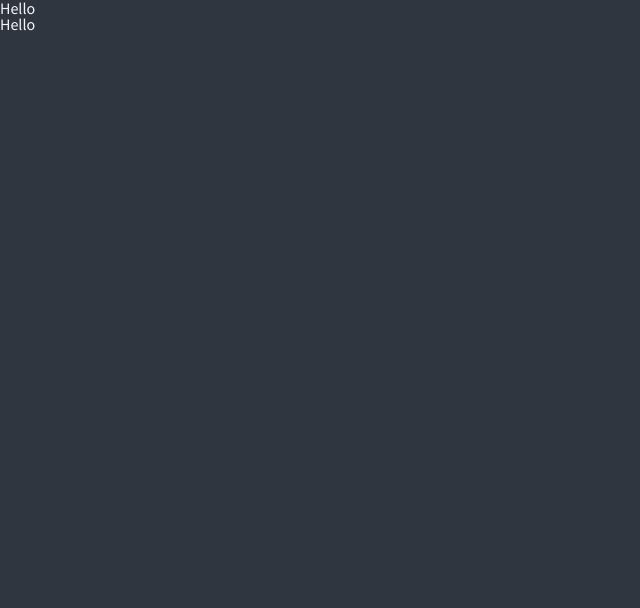
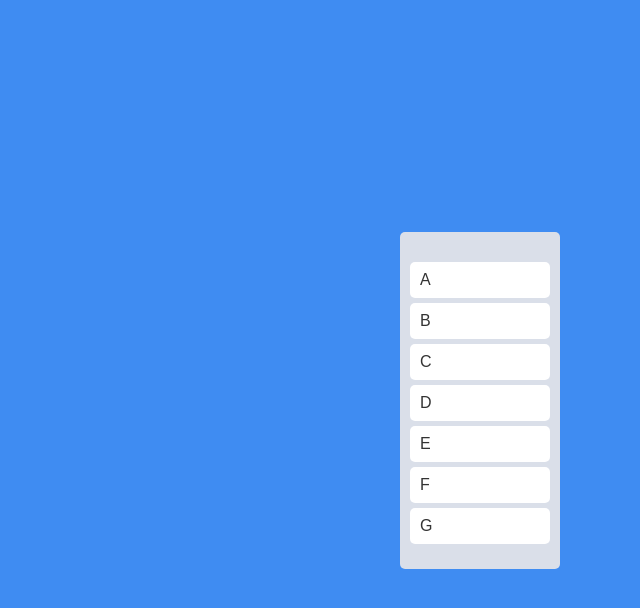
Before and after one commit to Cottonwood-moa/nomad-React, a React (Create React App) app: page / in a window 1280 px wide. Shown: the top 608 px of the page, without its empty margins (0-640 px from the left). Built offline with nearby package versions, Linux system fonts and the light colour scheme.

Commit message:
no message

```diff
--- a/src/App.tsx
+++ b/src/App.tsx
@@ -1,24 +1,65 @@
-import { DragDropContext, Draggable, Droppable } from "react-beautiful-dnd";
+import {
+  DragDropContext,
+  Draggable,
+  Droppable,
+  DropResult,
+} from "react-beautiful-dnd";
+import { useRecoilState, useRecoilValue } from "recoil";
+import styled from "styled-components";
+import { toDoState } from "./atoms";
+import DraggableCard from "./components/DraggableCard";
+const Boards = styled.div`
+  display: grid;
+  width: 100%;
+  grid-template-columns: repeat(3, 1fr);
+`;
+const Board = styled.div`
+  padding: 20px 10px;
+  padding-top: 30px;
+  background-color: ${(props) => props.theme.boardColor};
+  border-radius: 5px;
+  min-height: 200px;
+`;
+
+const Wrapper = styled.div`
+  display: flex;
+  max-width: 480px;
+  width: 100%;
+  margin: 0 auto;
+  justify-content: center;
+  align-items: center;
+  height: 100vh;
+`;
 
 function App() {
-  const onDragEnd = () => {};
+  const [toDos, setToDos] = useRecoilState(toDoState);
+  const onDragEnd = ({ draggableId, destination, source }: DropResult) => {
+    if (!destination) return;
+    setToDos((prev) => {
+      const prevToDos = [...prev];
+      prevToDos.splice(source.index, 1);
+      prevToDos.splice(destination?.index, 0, draggableId);
+      return prevToDos;
+    });
+  };
+  // ...magic.dragHandleProps 드래그 트리거
+  // ...magic.draggableProps 드래그 가능 요소
   return (
     <DragDropContext onDragEnd={onDragEnd}>
-      <div>
-        <Droppable droppableId="one">
-          {() => (
-            <ul>
-              <Draggable draggableId="first" index={0}>
-                {() => <li>Hello</li>}
-              </Draggable>
-
-              <Draggable draggableId="second" index={1}>
-                {() => <li>Hello</li>}
-              </Draggable>
-            </ul>
-          )}
-        </Droppable>
-      </div>
+      <Wrapper>
+        <Boards>
+          <Droppable droppableId="one">
+            {(magic) => (
+              <Board ref={magic.innerRef} {...magic.droppableProps}>
+                {toDos.map((todo, index) => (
+                  <DraggableCard key={todo} todo={todo} index={index} />
+                ))}
+                {magic.placeholder}
+              </Board>
+            )}
+          </Droppable>
+        </Boards>
+      </Wrapper>
     </DragDropContext>
   );
 }
--- a/src/atoms.tsx
+++ b/src/atoms.tsx
@@ -1 +1,6 @@
 import { atom, selector } from "recoil";
+
+export const toDoState = atom({
+  key: "toDo",
+  default: ["A", "B", "C", "D", "E", "F", "G"],
+});
--- /dev/null
+++ b/src/components/DraggableCard.tsx
@@ -0,0 +1,31 @@
+import React from "react";
+import { Draggable } from "react-beautiful-dnd";
+import styled from "styled-components";
+interface IProps {
+  todo: string;
+  index: number;
+}
+const Card = styled.div`
+  border-radius: 5px;
+  padding: 10px 10px;
+  margin-bottom: 5px;
+  background-color: ${(props) => props.theme.cardColor};
+`;
+
+function DraggableCard({ todo, index }: IProps) {
+  return (
+    <Draggable draggableId={todo} index={index}>
+      {(magic) => (
+        <Card
+          ref={magic.innerRef}
+          {...magic.dragHandleProps}
+          {...magic.draggableProps}
+        >
+          {todo}
+        </Card>
+      )}
+    </Draggable>
+  );
+}
+// props가 바뀔때만 re-render된다.
+export default React.memo(DraggableCard);
--- a/src/styled.d.ts
+++ b/src/styled.d.ts
@@ -6,6 +6,7 @@ declare module "styled-components" {
   export interface DefaultTheme {
     textColor: string;
     bgColor: string;
-    accentColor: string;
+    boardColor: string;
+    cardColor: string;
   }
 }
--- a/src/theme.ts
+++ b/src/theme.ts
@@ -1,7 +1,8 @@
 import { DefaultTheme } from "styled-components";
 
 export const theme: DefaultTheme = {
-  bgColor: "#2f3640",
-  textColor: "#f5f6fa",
-  accentColor: "#8c7ae6",
+  bgColor: "#3f8cf2",
+  boardColor: "#dadfe9",
+  cardColor: "white",
+  textColor: "#333",
 };
```
